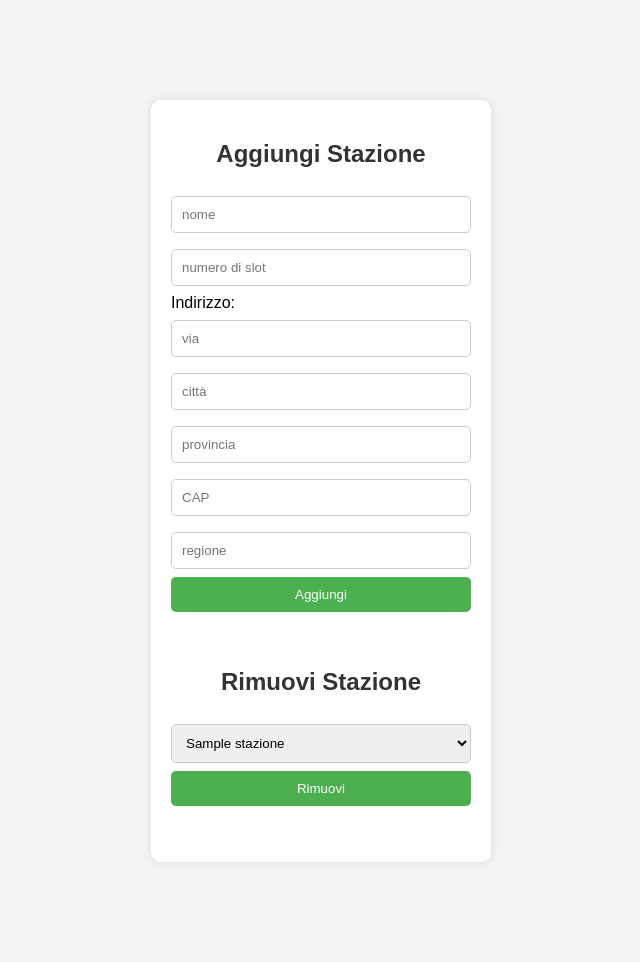
After one commit to riccardomognoni/simulazione_esame_di_stato, a PHP site: page /pages/paginaStazioni.php in a window 1280 px wide. The commit adds this page. Shown: the whole page, without its empty margins (319-959 px from the left). Run offline with PHP 8.4, Linux system fonts and the light colour scheme; tables that the repository leaves empty hold one stand-in row (values such as "Sample post"); some libraries are stand-ins or nearby versions.

Commit message:
aggiunta funzionalità amministratore (elimina stazione)

```diff
--- a/codice/ajax/checkLogin.php
+++ b/codice/ajax/checkLogin.php
@@ -42,6 +42,7 @@ global $host, $user, $psw, $dbname;
         //salvo la variabile username in sessione
         session_start();
         $_SESSION["ID"] = $row["ID"];
+        $_SESSION["nome_cognome"]=$row["nome"]." ".$row["cognome"];
         $arr = array("status" => "ok", "message" => $message);
         echo json_encode($arr);
     } else {
--- /dev/null
+++ b/codice/ajax/getStazioni.php
@@ -0,0 +1,32 @@
+<?php
+header('Content-Type: application/json');
+require_once ("../database/credenziali.php");
+
+global $host, $user, $psw, $dbname;
+
+
+    //connessione al database
+    $conn = new mysqli($host, $user, $psw, $dbname);
+    if ($conn->connect_error) {
+        throw new Exception("Connection failed: " . $conn->connect_error);
+    }
+
+
+
+        $sql = "SELECT * FROM stazione ";
+        $stmt = $conn->prepare($sql);
+
+        //metto i parametr
+
+    $stmt->execute();
+
+    $message="";
+
+    //controllo se ha trovato qualcosa
+    $result = $stmt->get_result();
+    while ($row = $result->fetch_assoc()) {
+        //salvo la variabile username in sessione
+      $message.=$row["ID"].",".$row["nome"].";";
+    }
+        $arr = array("status" => "ok", "message" => $message);
+        echo json_encode($arr);
--- /dev/null
+++ b/codice/js/funzionalita.js
@@ -0,0 +1,33 @@
+function aggiungiStazione() {
+
+    let nome = $("#nome").val();
+    let numslot = $("#numslot").val();
+
+
+    let via = $("#via").val();
+    let cap = $("#cap").val();
+    let regione = $("#regione").val();
+    let provincia = $("#provincia").val();
+    let citta = $("#citta").val();
+
+
+
+
+    //richiesta ajax
+    $.get("../ajax/insertUser.php", { nome: nome, numslot: numslot, via: via, cap: cap, citta: citta, provincia: provincia, regione: regione }, function (data) {
+
+        alert(data["message"]);
+    }, 'json');
+}
+
+function rimuoviStazione() {
+    let idStazione = $("#stazioni").val();
+    //richiesta ajax
+    if (confirm("Vuoi eliminare questa Stazione?") == true){
+
+    $.get("../ajax/removeStation.php", { stazione: idStazione }, function (data) {
+
+        alert(data["message"]);
+    }, 'json');
+}
+}
--- /dev/null
+++ b/codice/pages/paginaStazioni.php
@@ -0,0 +1,56 @@
+<html>
+
+<head>
+    <script src="https://code.jquery.com/jquery-3.7.1.min.js"></script>
+    <!--per la password-->
+    <script src="https://cdnjs.cloudflare.com/ajax/libs/crypto-js/4.0.0/crypto-js.min.js"></script>
+    <link href="../style/loginStyle.css" rel="stylesheet">
+    <script src="../js/funzionalita.js"> </script>
+    <script>
+        $(document).ready(function(){
+            $.get("../ajax/getStazioni.php", {}, function (data) {
+                let stazioni=data["message"].split(";");
+           //controllo se effettua il json parse
+                for(i=0;i<stazioni.length-1;i++){
+                    let stazione=stazioni[i].split(",");
+                    $('#stazioni').append($('<option></option>').val(stazione[0]).text(stazione[1]));
+                }
+
+
+
+        }, 'json');
+        })
+    </script>
+
+
+</head>
+
+<body>
+    <div id="formLogin">
+        <?php
+        //controllo sessione
+        if (!isset($_SESSION))
+            session_start();
+        ?>
+        <h2>Aggiungi Stazione</h2>
+        <input type="text" name="nome" id="nome" placeholder="nome" required><br>
+        <input type="number" name="numslot" id="numslot" placeholder="numero di slot" required><br>
+
+        Indirizzo:
+        <input type="text" name="" id="via" placeholder="via" required><br>
+        <input type="text" name="" id="citta" placeholder="città" required><br>
+        <input type="text" name="" id="provincia" placeholder="provincia" required><br>
+        <input type="text" name="" id="cap" placeholder="CAP" required><br>
+        <input type="text" name="" id="regione" placeholder="regione" required><br>
+        <button class="b" type="button" onclick="aggiungiStazione()">Aggiungi</button><br><br>
+
+
+
+
+        <h2>Rimuovi Stazione</h2>
+        <select name="" id="stazioni"></select>
+        <button class="b" type="button" onclick="rimuoviStazione()">Rimuovi</button><br><br>
+    </div>
+</body>
+
+</html>
--- a/codice/style/loginStyle.css
+++ b/codice/style/loginStyle.css
@@ -19,8 +19,9 @@ h2 {
     color: #333;
 }
 
-input[type="text"],
-input[type="password"] {
+input[type="text"], select,
+input[type="password"],
+input[type="number"] {
     width: 100%;
     padding: 10px;
     margin: 8px 0;
```
Also changed, not shown: codice/ajax/addStation.php (added, +69 -0 lines), codice/ajax/removeStation.php (added, +34 -0 lines), codice/js/login.js (+8 -2 lines).
